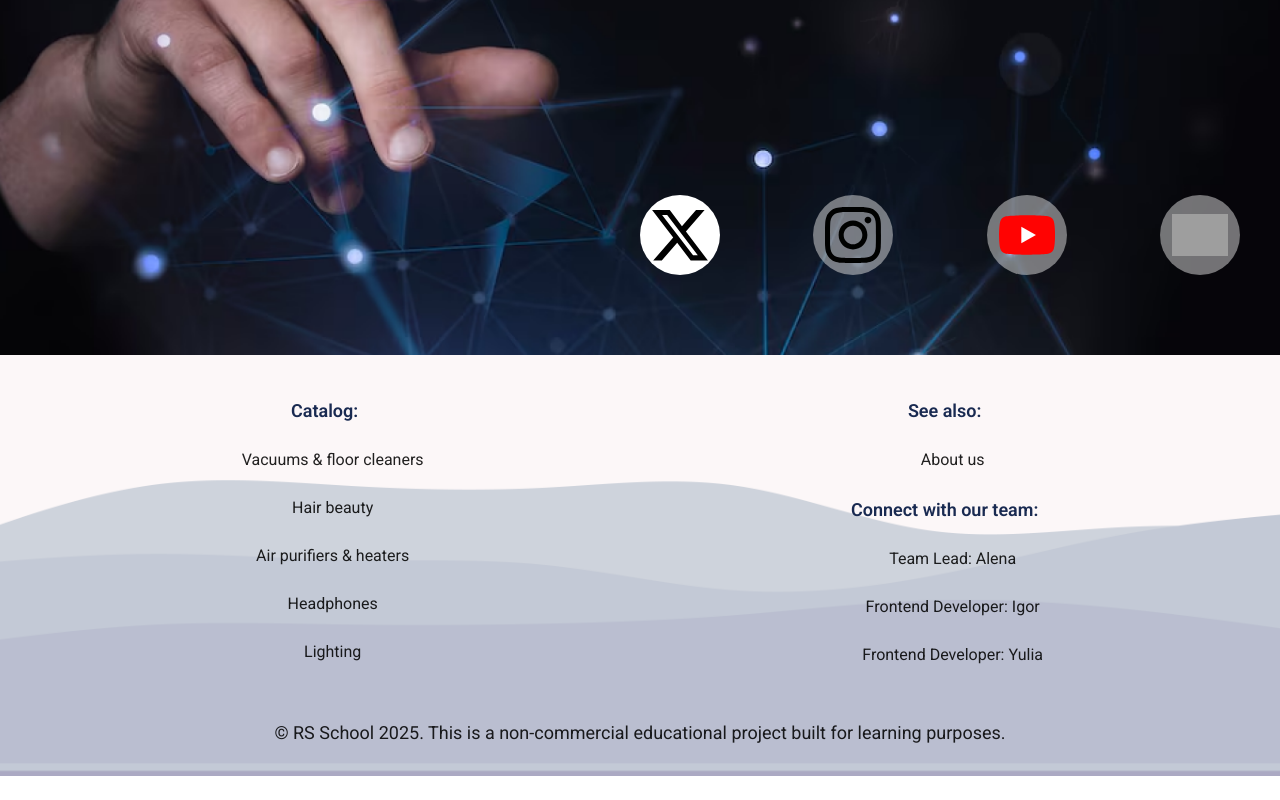
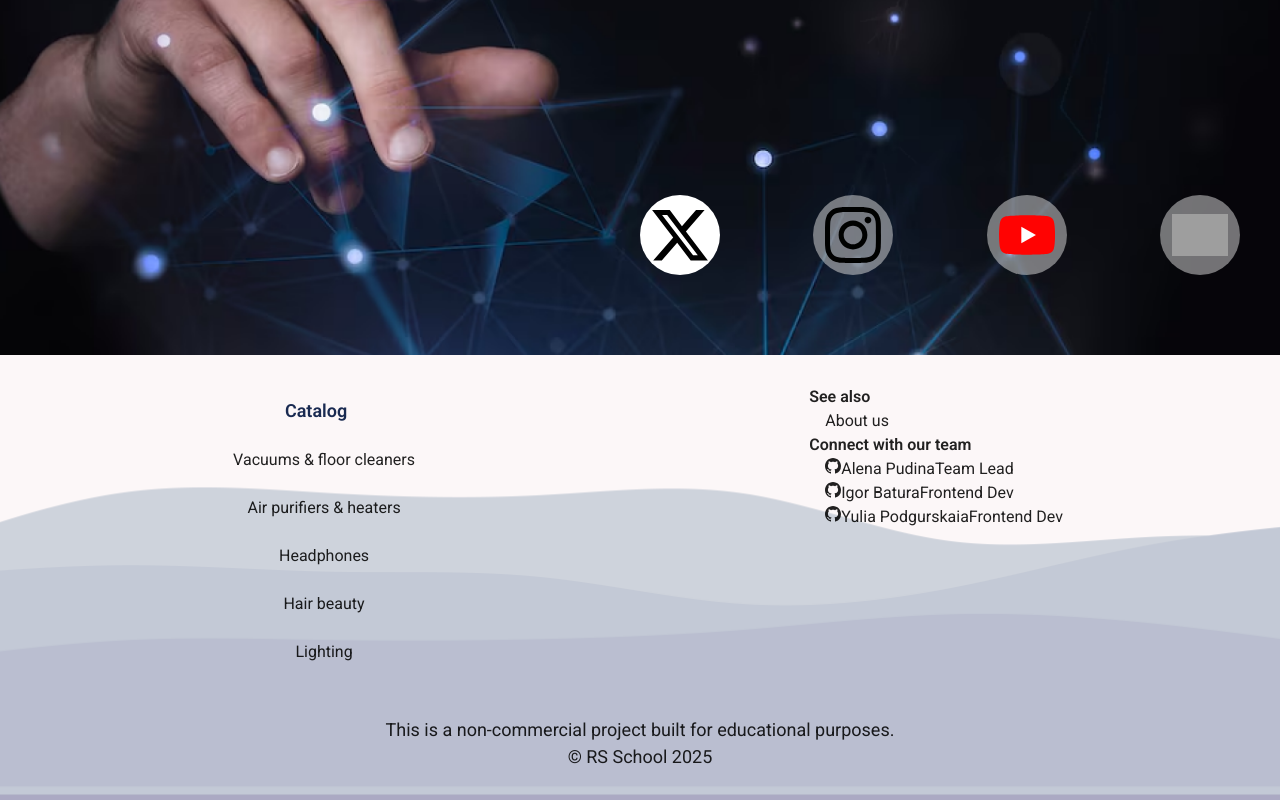
Before and after one commit to morven2018/eCommerce-dyson, a React (Vite) app: page / in a window 1280 px wide. Shown: the part 1988-2788 px from the top of the page. Before the commit the page ends 2764 px from the top, so only its background shows below. Built offline with nearby package versions, Linux system fonts and the light colour scheme; grey boxes are pictures that could not be loaded.

Commit message:
refactor: fix footer

```diff
--- a/src/components/layout/footer/Footer.tsx
+++ b/src/components/layout/footer/Footer.tsx
@@ -6,12 +6,9 @@
     <footer className={styles.footer}>
       <div className={styles.bigContainer}>
         <div className={styles.container}>
-          <h4 className={styles.title}>Catalog:</h4>
+          <h4 className={styles.title}>Catalog</h4>
           <Link to={'/catalog/vacuums'} className={styles.link}>
             Vacuums & floor cleaners
-          </Link>
-          <Link to={'/catalog/hair-care'} className={styles.link}>
-            Hair beauty{' '}
           </Link>
           <Link to={'/catalog/heater'} className={styles.link}>
             Air purifiers & heaters
@@ -19,45 +16,86 @@
           <Link to={'/catalog/headphones'} className={styles.link}>
             Headphones
           </Link>
+          <Link to={'/catalog/hair-care'} className={styles.link}>
+            Hair beauty{' '}
+          </Link>
           <Link to={'/catalog/lighting'} className={styles.link}>
             Lighting
           </Link>
         </div>
-        <div className={styles.container}>
-          <h4 className={styles.title}>See also:</h4>
+        <div className={styles.contactsContainer}>
+          <h4 className={styles.contactsTitle}>See also</h4>
           <Link to={'/about'} className={styles.link}>
             About us
           </Link>
-          <h4 className={styles.title}>Connect with our team:</h4>
+          <div className={styles.teamContainer}>
+            <h4 className={styles.teamTitle}>Connect with our team</h4>
+            <div className={styles.teamMember}>
               <a
                 href="https://github.com/morven2018"
                 rel="noreferrer"
                 target="_blank"
                 className={styles.link}
               >
-            Team Lead: Alena
+                <svg
+                  className={styles.githubIcon}
+                  width="16"
+                  height="16"
+                  viewBox="0 0 16 16"
+                  fill="currentColor"
+                >
+                  <path d="M8 0C3.58 0 0 3.58 0 8c0 3.54 2.29 6.53 5.47 7.59.4.07.55-.17.55-.38 0-.19-.01-.82-.01-1.49-2.01.37-2.53-.49-2.69-.94-.09-.23-.48-.94-.82-1.13-.28-.15-.68-.52-.01-.53.63-.01 1.08.58 1.23.82.72 1.21 1.87.87 2.33.66.07-.52.28-.87.51-1.07-1.78-.2-3.64-.89-3.64-3.95 0-.87.31-1.59.82-2.15-.08-.2-.36-1.02.08-2.12 0 0 .67-.21 2.2.82.64-.18 1.32-.27 2-.27.68 0 1.36.09 2 .27 1.53-1.03 2.2-.82 2.2-.82.44 1.1.16 1.92.08 2.12.51.56.82 1.27.82 2.15 0 3.07-1.87 3.75-3.65 3.95.29.25.54.73.54 1.48 0 1.07-.01 1.93-.01 2.2 0 .21.15.46.55.38A8.013 8.013 0 0016 8c0-4.42-3.58-8-8-8z" />
+                </svg>
+                <span className={styles.name}>Alena Pudina</span>
               </a>
+              <span className={styles.jobTitle}>Team Lead</span>
+            </div>
+            <div className={styles.teamMember}>
               <a
                 href="https://github.com/Ihar-Batura"
                 rel="noreferrer"
                 target="_blank"
                 className={styles.link}
               >
-            Frontend Developer: Igor
+                <svg
+                  className={styles.githubIcon}
+                  width="16"
+                  height="16"
+                  viewBox="0 0 16 16"
+                  fill="currentColor"
+                >
+                  <path d="M8 0C3.58 0 0 3.58 0 8c0 3.54 2.29 6.53 5.47 7.59.4.07.55-.17.55-.38 0-.19-.01-.82-.01-1.49-2.01.37-2.53-.49-2.69-.94-.09-.23-.48-.94-.82-1.13-.28-.15-.68-.52-.01-.53.63-.01 1.08.58 1.23.82.72 1.21 1.87.87 2.33.66.07-.52.28-.87.51-1.07-1.78-.2-3.64-.89-3.64-3.95 0-.87.31-1.59.82-2.15-.08-.2-.36-1.02.08-2.12 0 0 .67-.21 2.2.82.64-.18 1.32-.27 2-.27.68 0 1.36.09 2 .27 1.53-1.03 2.2-.82 2.2-.82.44 1.1.16 1.92.08 2.12.51.56.82 1.27.82 2.15 0 3.07-1.87 3.75-3.65 3.95.29.25.54.73.54 1.48 0 1.07-.01 1.93-.01 2.2 0 .21.15.46.55.38A8.013 8.013 0 0016 8c0-4.42-3.58-8-8-8z" />
+                </svg>
+                <span className={styles.name}>Igor Batura</span>
               </a>
+              <span className={styles.jobTitle}>Frontend Dev</span>
+            </div>
+            <div className={styles.teamMember}>
               <a
                 href="https://github.com/yuliafire"
                 rel="noreferrer"
                 target="_blank"
                 className={styles.link}
               >
-            Frontend Developer: Yulia
+                <svg
+                  className={styles.githubIcon}
+                  width="16"
+                  height="16"
+                  viewBox="0 0 16 16"
+                  fill="currentColor"
+                >
+                  <path d="M8 0C3.58 0 0 3.58 0 8c0 3.54 2.29 6.53 5.47 7.59.4.07.55-.17.55-.38 0-.19-.01-.82-.01-1.49-2.01.37-2.53-.49-2.69-.94-.09-.23-.48-.94-.82-1.13-.28-.15-.68-.52-.01-.53.63-.01 1.08.58 1.23.82.72 1.21 1.87.87 2.33.66.07-.52.28-.87.51-1.07-1.78-.2-3.64-.89-3.64-3.95 0-.87.31-1.59.82-2.15-.08-.2-.36-1.02.08-2.12 0 0 .67-.21 2.2.82.64-.18 1.32-.27 2-.27.68 0 1.36.09 2 .27 1.53-1.03 2.2-.82 2.2-.82.44 1.1.16 1.92.08 2.12.51.56.82 1.27.82 2.15 0 3.07-1.87 3.75-3.65 3.95.29.25.54.73.54 1.48 0 1.07-.01 1.93-.01 2.2 0 .21.15.46.55.38A8.013 8.013 0 0016 8c0-4.42-3.58-8-8-8z" />
+                </svg>
+                <span className={styles.name}>Yulia Podgurskaia</span>
               </a>
+              <span className={styles.jobTitle}>Frontend Dev</span>
+            </div>
+          </div>
         </div>
       </div>
       <div className={styles.description}>
-        © RS School 2025. This is a non-commercial educational project built
-        for learning purposes.
+        <p>This is a non-commercial project built for educational purposes.</p>
+        <p>© RS School 2025</p>
       </div>
     </footer>
   );
```
Lines whose indentation alone changed are shown as unchanged.
